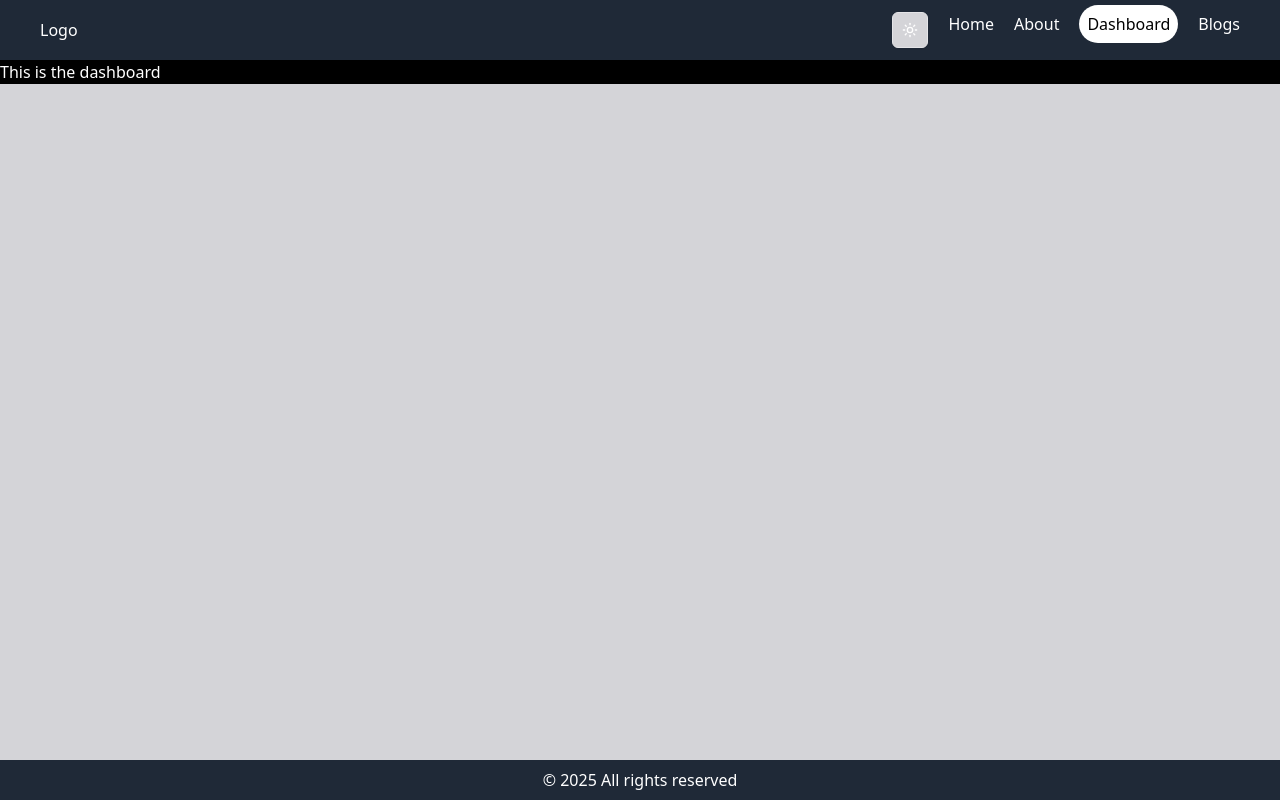
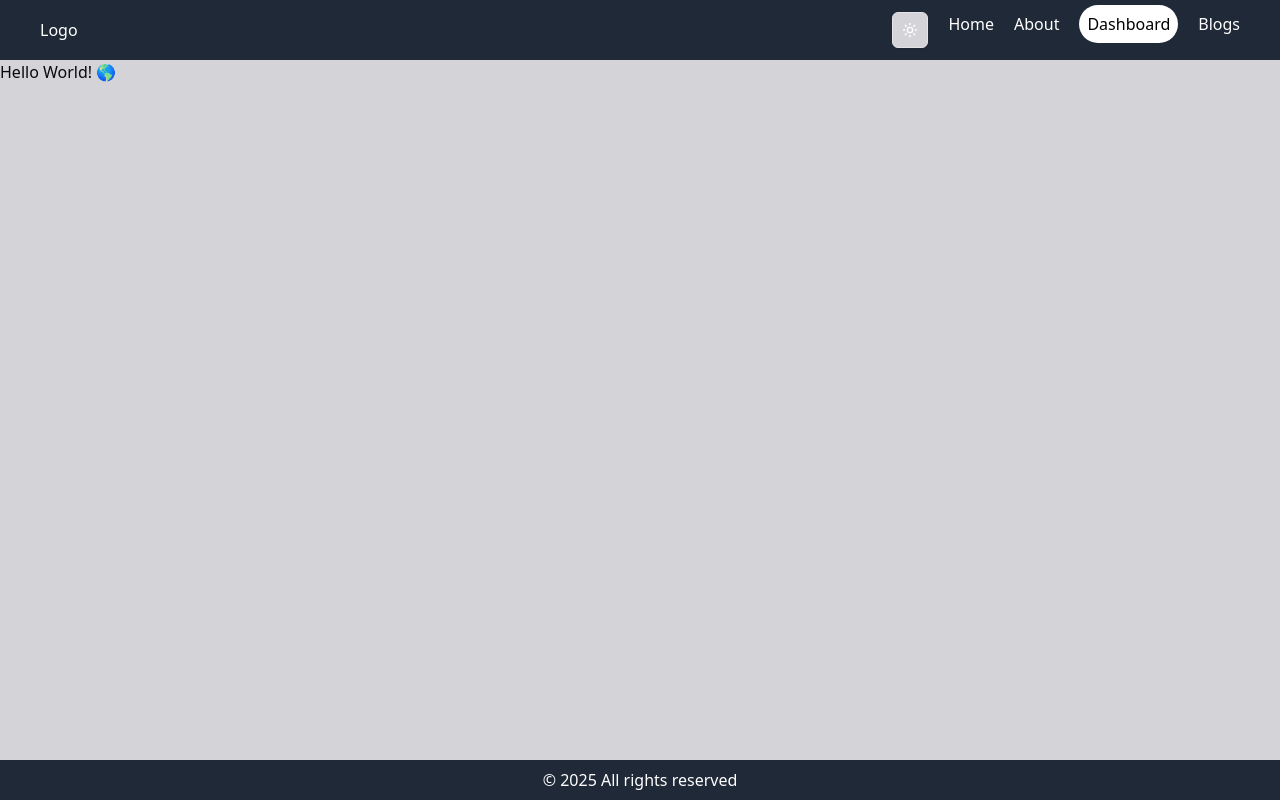
Before and after one commit to tunahankuzgun/law-website, a Next.js app: page /dashboard in a window 1280 px wide. Built offline with nearby package versions, Linux system fonts and the light colour scheme.

Commit message:
Add tiptap

```diff
--- a/app/(root)/dashboard/page.tsx
+++ b/app/(root)/dashboard/page.tsx
@@ -1,7 +1,9 @@
+import Tiptap from "@/app/components/TipTap";
+
 const Dashboard = () => {
   return (
-    <main className="flex w-full justify-evenly bg-pink-400 lg:flex-col lg:bg-black lg:text-white">
-      <p>This is the dashboard</p>
+    <main>
+      <Tiptap />
     </main>
   );
 };
--- /dev/null
+++ b/app/components/TipTap.tsx
@@ -0,0 +1,19 @@
+"use client";
+
+import { useEditor, EditorContent } from "@tiptap/react";
+import Document from "@tiptap/extension-document";
+import Paragraph from "@tiptap/extension-paragraph";
+import Text from "@tiptap/extension-text";
+import Bold from "@tiptap/extension-bold";
+
+const Tiptap = () => {
+  const editor = useEditor({
+    extensions: [Document, Paragraph, Text, Bold],
+    immediatelyRender: false,
+    content: "<p>Hello World! 🌎️</p>",
+  });
+
+  return <EditorContent editor={editor} />;
+};
+
+export default Tiptap;
--- a/package.json
+++ b/package.json
@@ -18,6 +18,9 @@
     "@radix-ui/react-dropdown-menu": "^2.1.4",
     "@radix-ui/react-label": "^2.1.1",
     "@radix-ui/react-slot": "^1.1.1",
+    "@tiptap/pm": "^2.11.3",
+    "@tiptap/react": "^2.11.3",
+    "@tiptap/starter-kit": "^2.11.3",
     "@types/bcryptjs": "^2.4.6",
     "bcryptjs": "^2.4.3",
     "class-variance-authority": "^0.7.1",
```
Also changed, not shown: 1 other file (tests, documents, lock files or other folders).
